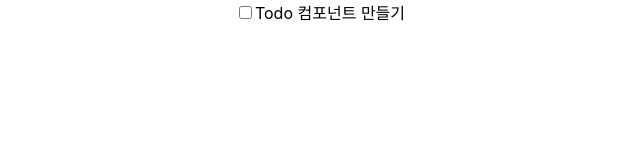
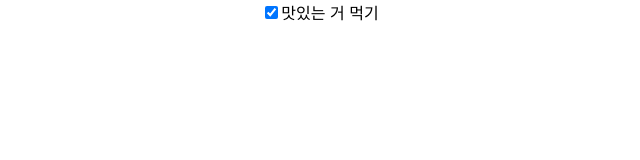
Before and after one commit to minWachya/2023-web-proj-todo-front, a React (Create React App) app: page / in a window 1280 px wide. Shown: the top 160 px of the page, without its empty margins (320-960 px from the left). Built offline with nearby package versions, Linux system fonts and the light colour scheme.

Commit message:
[feat] App이 준 props를 Todo에서 받아서 활용

```diff
--- a/src/Todo.js
+++ b/src/Todo.js
@@ -1,11 +1,21 @@
 import React from "react";
 
 class Todo extends React.Component {
+    constructor(props) {
+        super(props);
+        this.state = {item: props.item};
+    }
+
     render() {
         return (
             <div className="Todo">
-                <input type="checkbox" id="todo0" name="todo0" value="todo0" />
-                <label for="todo0">Todo 컴포넌트 만들기</label>
+                <input
+                    type="checkbox"
+                    id={this.state.item.id}
+                    name={this.state.item.id}
+                    checked={this.state.item.done}
+                    />
+                <label id={this.state.item.id}>{this.state.item.title}</label>
             </div>
         );
     }
```
